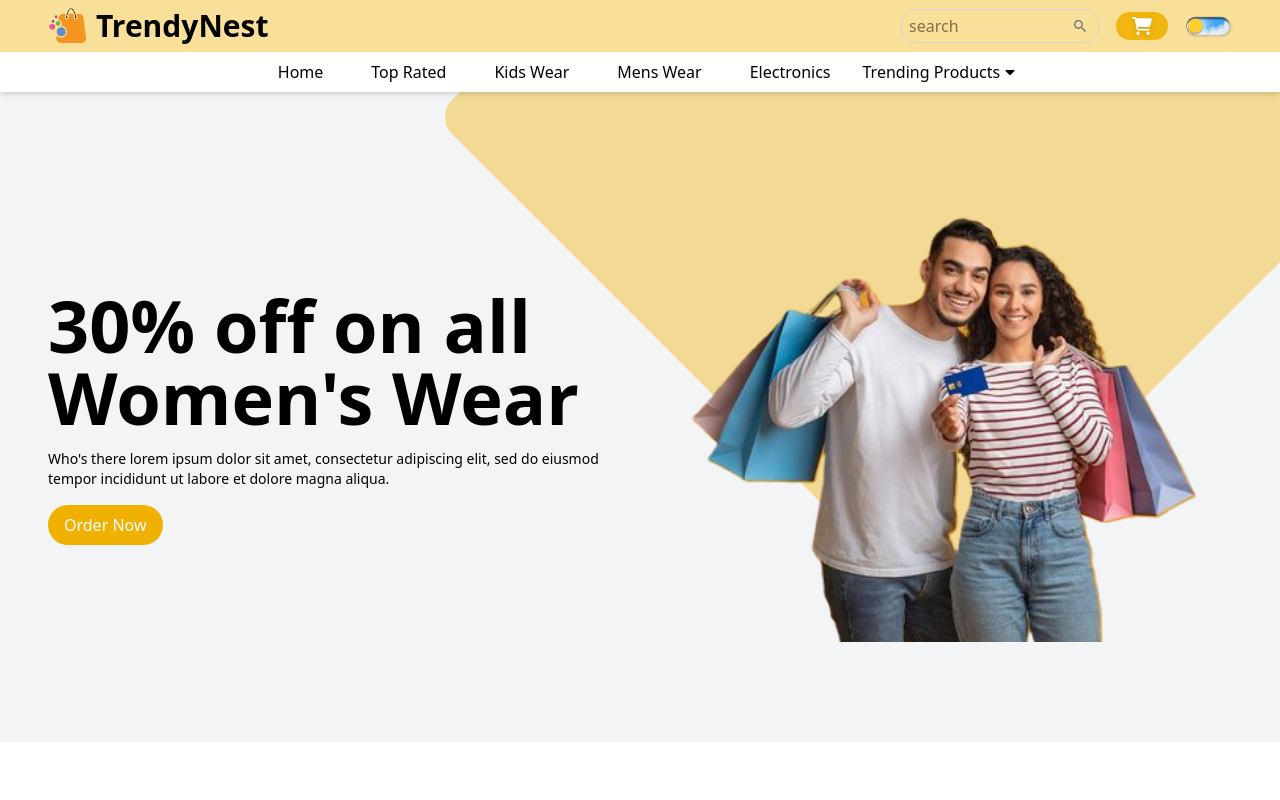
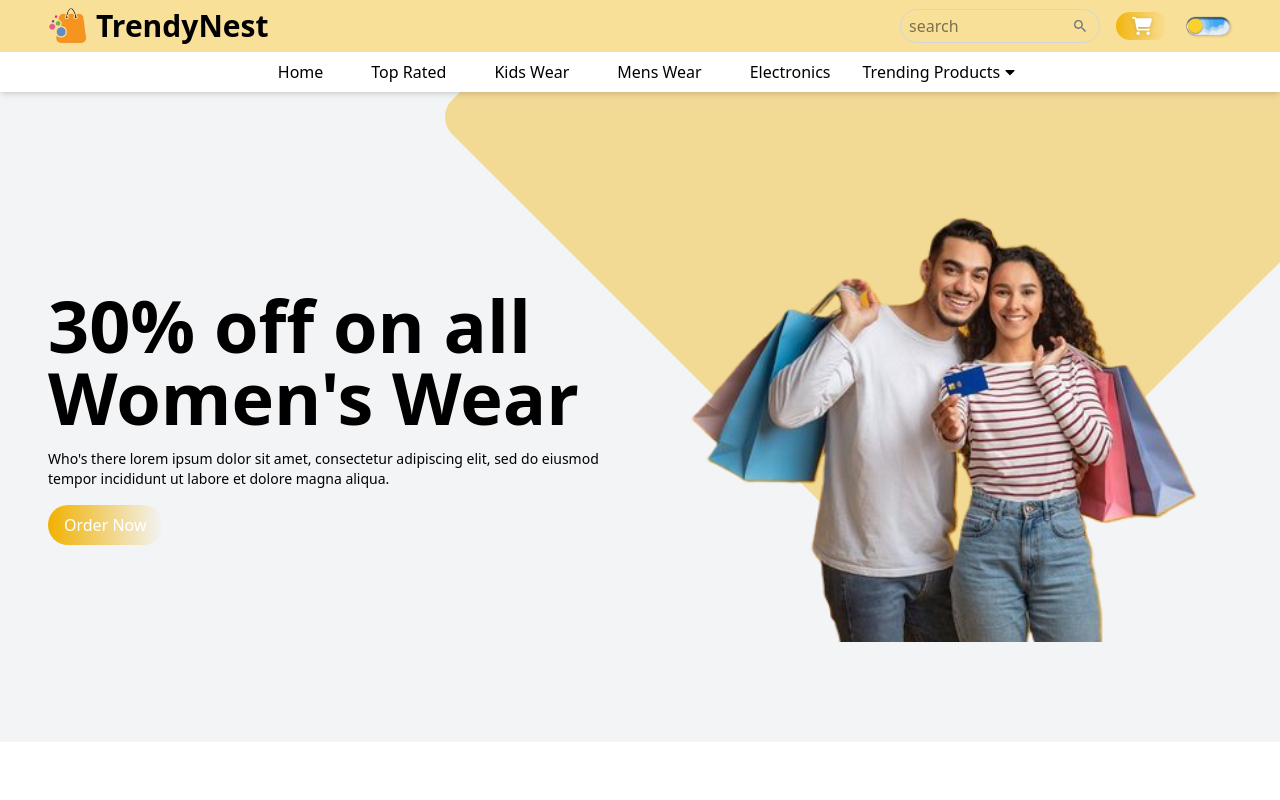
Before and after one commit to RitikaSingh2408/Ecommerce_Website, a React (Vite) app: page / in a window 1280 px wide. Shown: the top 800 px of the page. Built offline with nearby package versions, Linux system fonts and the light colour scheme.

Commit message:
something new change

```diff
--- a/src/index.css
+++ b/src/index.css
@@ -9,7 +9,7 @@
   @theme {
 
    --color-primary: oklch(79.5% 0.184 86.047);
-   --color-secondary: oklch(79.5% 0.184 86.047);
+   --color-secondary: "#c5ff4a";
    }
 
 
```
